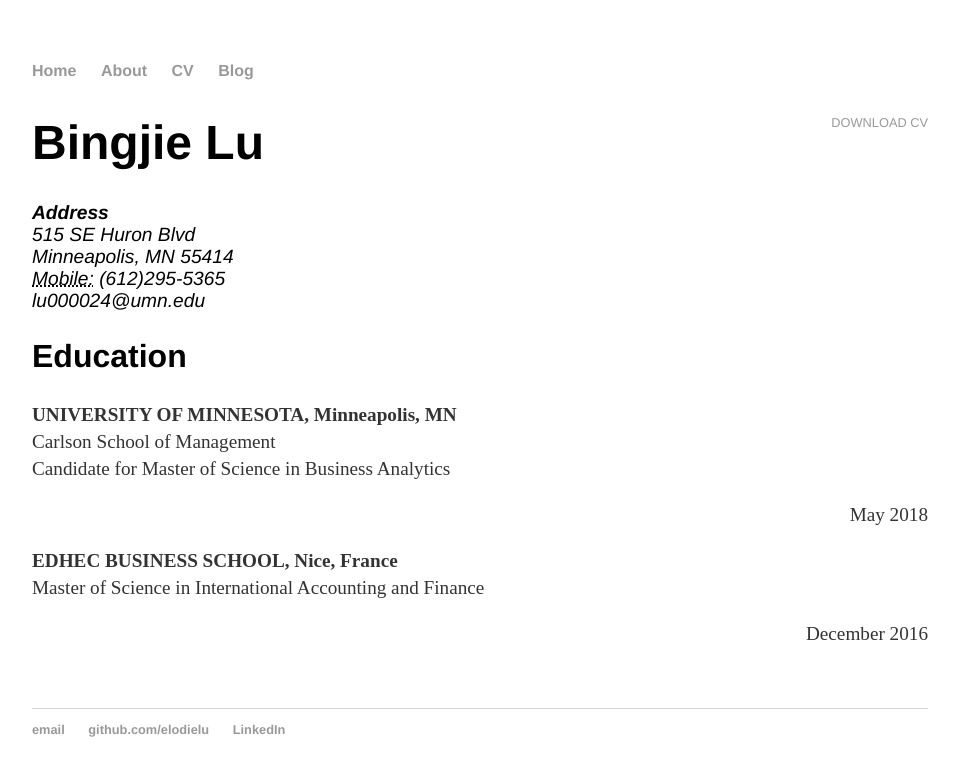
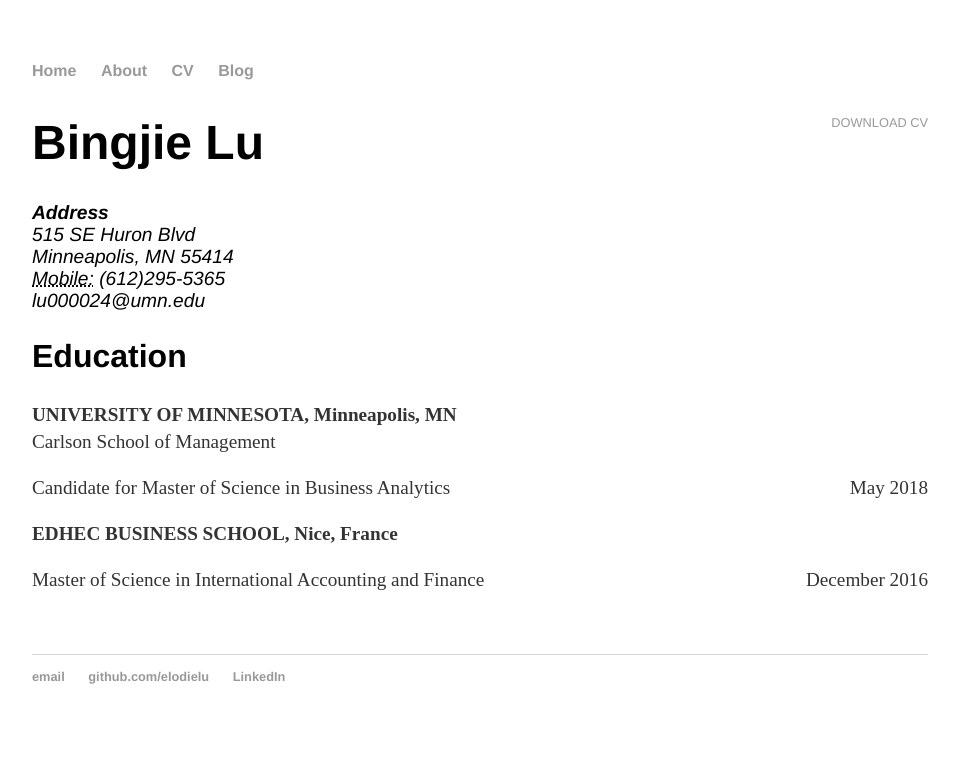
Before and after one commit to elodielu/elodielu.github.io, a Jekyll site: the page built from cv/index.html, in a window 1280 px wide. Shown: the top 776 px of the page, without its empty margins (160-1119 px from the left). Built offline with Jekyll 4.4.1, drawn with Linux system fonts in a browser that asks for light colours.

Commit message:
Update index.html

```diff
--- a/cv/index.html
+++ b/cv/index.html
@@ -18,10 +18,12 @@ title: CV of Your Name
 
 					<p><strong>UNIVERSITY OF MINNESOTA, Minneapolis, MN</strong> <br>
 					Carlson School of Management<br>
-					Candidate for Master of Science in Business Analytics  <p align="right">May 2018</p>
+					<p style="text-align:left;">Candidate for Master of Science in Business Analytics
+						<span style="float:right;">May 2018</span></p>
 
 					<p><strong>EDHEC BUSINESS SCHOOL, Nice, France</strong> <br>
-					Master of Science in International Accounting and Finance  <p align="right">December 2016</p>
+					<p style="text-align:left;">Master of Science in International Accounting and Finance
+						<span style="float:right;">December 2016</span></p>
 
 
 	</div>
```
